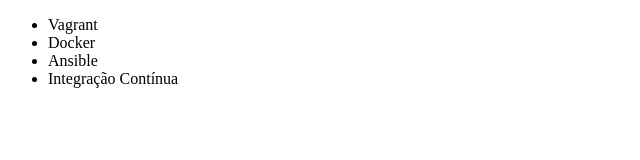
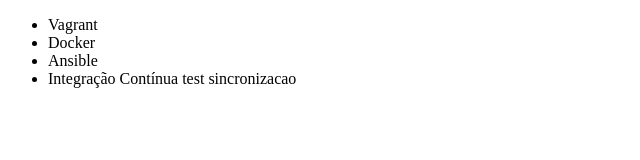
Before and after one commit to JoaoPauloO/curso-git, a plain HTML site: page index.html in a window 1280 px wide. Shown: the full height of the page, 0-640 px from the left. Drawn offline with Linux system fonts and the light colour scheme.

Commit message:
Mudando nome do curso para testar integracao

```diff
--- a/index.html
+++ b/index.html
@@ -9,7 +9,7 @@
         <li>Vagrant</li>
         <li>Docker</li>
         <li>Ansible</li>
-        <li>Integração Contínua</li>
+        <li>Integração Contínua test sincronizacao</li>
     </ul>
 </body>
 </html>
```
